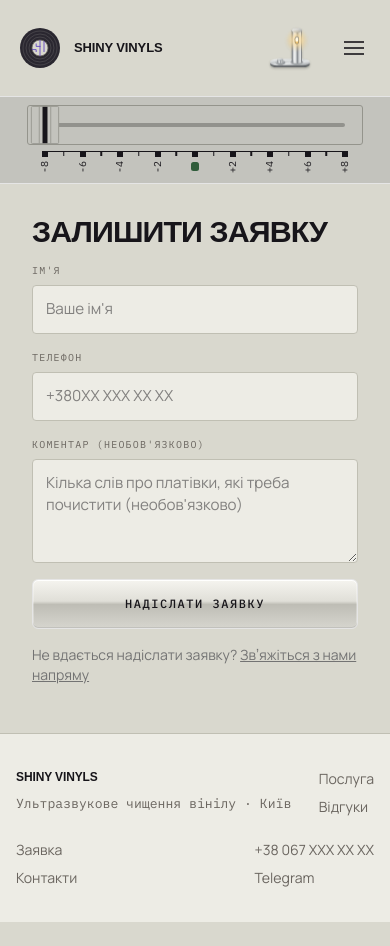
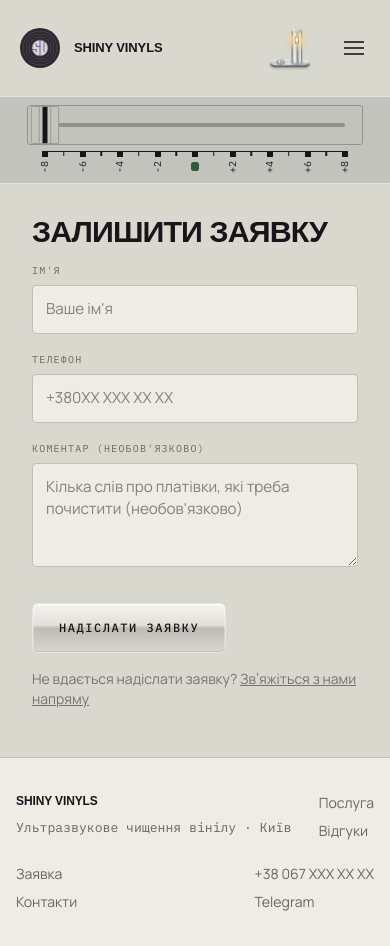
Before and after one commit to TolikSyedin/shiny-vinyls, a Next.js app: page /request in a window 390 px wide. Before the commit the page ends 922 px from the top, so only its background shows below. Built offline with nearby package versions, Linux system fonts and the light colour scheme; a web font is replaced by a local one.

Commit message:
Lay out request and review forms as a responsive two-column grid per the design

```diff
--- a/components/forms/request-form.tsx
+++ b/components/forms/request-form.tsx
@@ -61,7 +61,10 @@ export function RequestForm() {
 
   return (
     <div className="flex flex-col gap-4">
-      <form onSubmit={handleSubmit(onSubmit)} className="flex flex-col gap-4">
+      <form
+        onSubmit={handleSubmit(onSubmit)}
+        className="grid grid-cols-[repeat(auto-fit,minmax(260px,1fr))] gap-[18px]"
+      >
         <TextField
           id="name"
           label="Ім'я"
@@ -81,6 +84,7 @@ export function RequestForm() {
           {...register('phone')}
         />
 
+        <div className="col-span-full">
           <TextAreaField
             id="comment"
             label="Коментар (необов'язково)"
@@ -88,15 +92,20 @@ export function RequestForm() {
             error={errors.comment?.message}
             {...register('comment')}
           />
+        </div>
 
         <HoneypotField register={register} name="website" />
 
+        <div className="col-span-full">
           <FieldError message={submitError ?? undefined} />
+        </div>
 
+        <div className="col-span-full">
           <SubmitButton
             isSubmitting={isSubmitting || isRedirecting}
             label="Надіслати заявку"
           />
+        </div>
       </form>
 
       <p className="text-sm text-muted-foreground">
--- a/components/forms/review-form.tsx
+++ b/components/forms/review-form.tsx
@@ -59,7 +59,10 @@ export function ReviewForm() {
   }
 
   return (
-    <form onSubmit={handleSubmit(onSubmit)} className="flex flex-col gap-4">
+    <form
+      onSubmit={handleSubmit(onSubmit)}
+      className="grid grid-cols-[repeat(auto-fit,minmax(260px,1fr))] gap-[18px]"
+    >
       <TextField
         id="name"
         label="Ім'я"
@@ -69,7 +72,7 @@ export function ReviewForm() {
         {...register('name')}
       />
 
-      <div className="flex flex-col gap-1">
+      <div className="flex flex-col gap-1 font-[family-name:var(--f-display)] font-muted">
         <span>Оцінка</span>
         <Controller
           name="rating"
@@ -93,6 +96,7 @@ export function ReviewForm() {
         <FieldError message={errors.rating?.message} />
       </div>
 
+      <div className="col-span-full">
         <TextAreaField
           id="text"
           label="Відгук"
@@ -100,12 +104,17 @@ export function ReviewForm() {
           error={errors.text?.message}
           {...register('text')}
         />
+      </div>
 
       <HoneypotField register={register} name="website" />
 
+      <div className="col-span-full">
         <FieldError message={submitError ?? undefined} />
+      </div>
 
+      <div className="col-span-full">
         <SubmitButton isSubmitting={isSubmitting} label="Залишити відгук" />
+      </div>
     </form>
   )
 }
```
Lines whose indentation alone changed are shown as unchanged.
